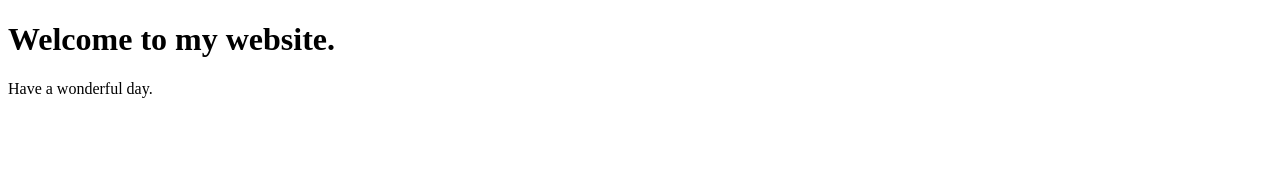
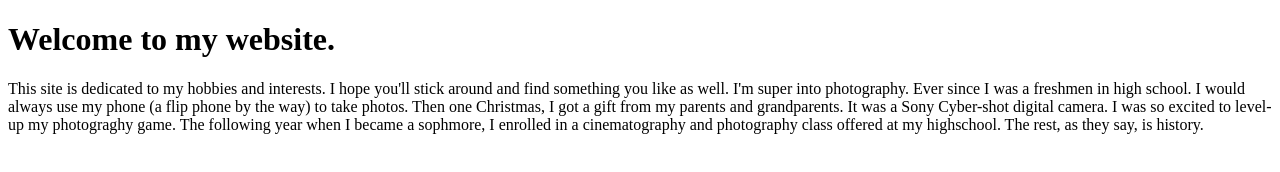
Before and after one commit to asc2630/ascWeb, a plain HTML site: page index.html in a window 1280 px wide. Drawn offline with Linux system fonts and the light colour scheme.

Commit message:
Update index.html

```diff
--- a/index.html
+++ b/index.html
@@ -5,6 +5,8 @@
    </head>
    <body>
       <h1>Welcome to my website.</h1>
-      <p>Have a wonderful day.</p>
+      <p1>This site is dedicated to my hobbies and interests. I hope you'll stick around and find something you like as well.</p1>
+      <p2>I'm super into photography. Ever since I was a freshmen in high school. I would always use my phone (a flip phone by the way) to take photos. Then one Christmas, I got a gift from my parents and grandparents. It was a Sony Cyber-shot digital camera. I was so excited to level-up my photograghy game. The following year when I became a sophmore, I enrolled in a cinematography and photography class offered at my highschool. The rest, as they say, is history. </p2>
+
    </body>
 </html>
```
